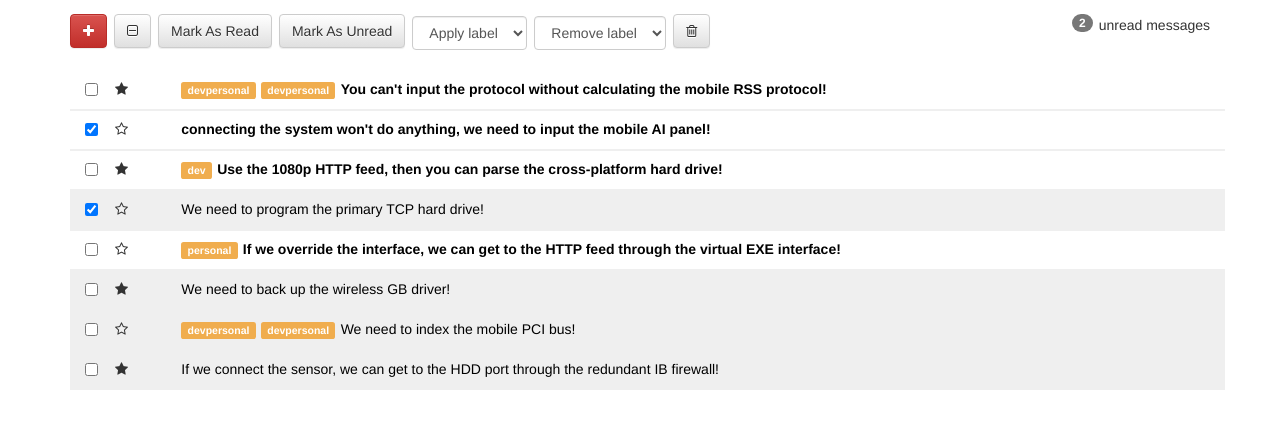
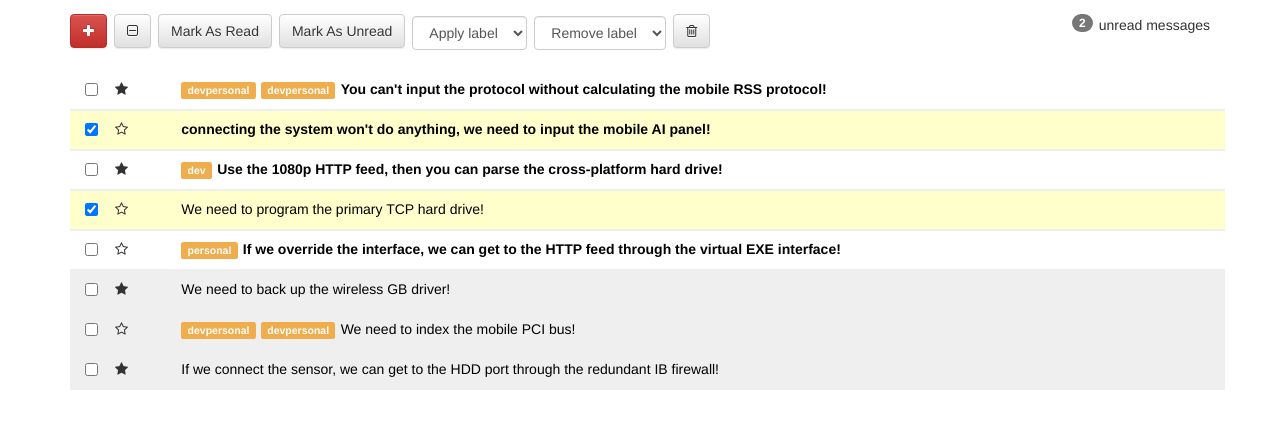
Before and after one commit to mpizarro03/react-inbox, a React (Create React App) app: page / in a window 1280 px wide. Shown: the top 428 px of the page. Built offline with nearby package versions, Linux system fonts and the light colour scheme.

Commit message:
Selecting Individual Messages story done

```diff
--- a/src/App.js
+++ b/src/App.js
@@ -72,30 +72,42 @@ class App extends Component {
   }
 star = (id) => {
   let allMessages = this.state.allMessages
-
-
-  //updated state to reflect that that item was starred
+  //update state to reflect that a message was starred
   for(let i = 0; i < allMessages.length; i++) {
     if(allMessages[i].id === id) {
       if(allMessages[i].starred === true) {
         allMessages[i].starred = false
       }
-      else if(allMessages[i].starred === false){
+      else {
         allMessages[i].starred = true
       }
     }
   }
-
+  this.forceUpdate()
+}
+select = (id) => {
+  let allMessages = this.state.allMessages
+  //update state to reflect that a message was selected
+  for(let i = 0; i < allMessages.length; i++){
+    if(allMessages[i].id === id) {
+      if(allMessages[i].selected === true) {
+        allMessages[i].selected = false
+      }
+      else {
+        allMessages[i].selected = true
+      }
+    }
+  }
   this.forceUpdate()
 }
   render() {
-    // console.log("this.state.message:", this.state.messages)
     return (
       <div className="container">
         <ToolBar/>
         <Messages
           messages={this.state.allMessages}
           star={this.star}
+          select={this.select}
         />
       </div>
     );
--- a/src/components/message.js
+++ b/src/components/message.js
@@ -8,19 +8,23 @@ const Message = (props) => {
   // console.log("selected:", props.selected)
   // console.log("labels:", props.labels)
   return (
-    <div className={`row message  ${props.read ? "read" : "unread"}`}>
+    <div className={`row message  ${props.read ? "read" : "unread"} ${props.selected ? "selected" : ""}`}>
       <div className="col-xs-1">
         <div className="row">
           <div className="col-xs-2">
-            <input type="checkbox" checked={`${props.selected ? "defaultChecked" : ""}`} />
+            <input type="checkbox"
+              checked={`${props.selected ? "defaultChecked" : ""}`}
+              onClick={() => {
+                props.select(props.id)
+              }}
+            />
           </div>
           <div className="col-xs-2">
-            <i className={`star fa
-              ${props.starred ? "fa-star" : "fa-star-o"}`}
+            <i className={`star fa ${props.starred ? "fa-star" : "fa-star-o"}`}
               onClick={() => {
-              props.star(props.id)
-              }
-            }></i>
+                props.star(props.id)
+              }}
+            ></i>
           </div>
         </div>
       </div>
--- a/src/components/messages.js
+++ b/src/components/messages.js
@@ -13,6 +13,7 @@ const Messages = (props) => {
         starred={message.starred}
         star={props.star}
         selected={message.selected}
+        select={props.select}
         labels={message.labels}/>)}
     </div>
   )
```
